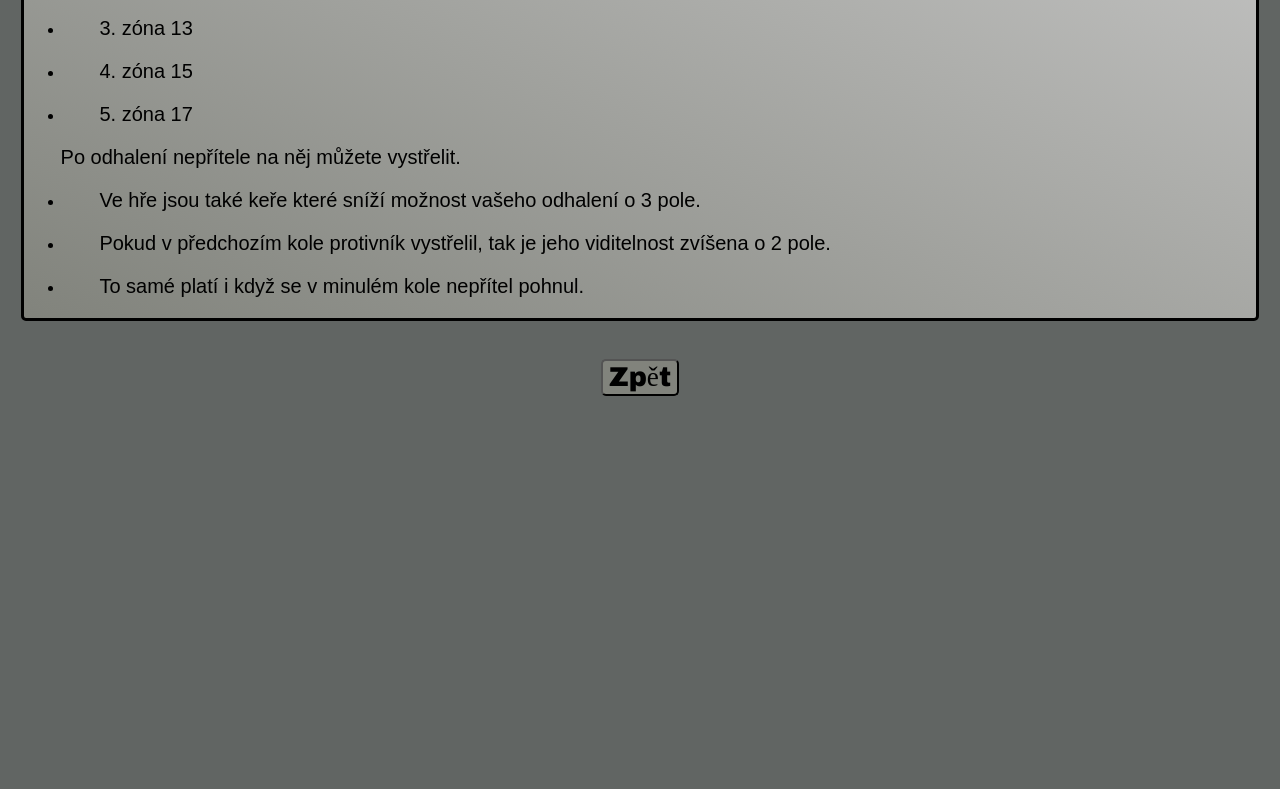
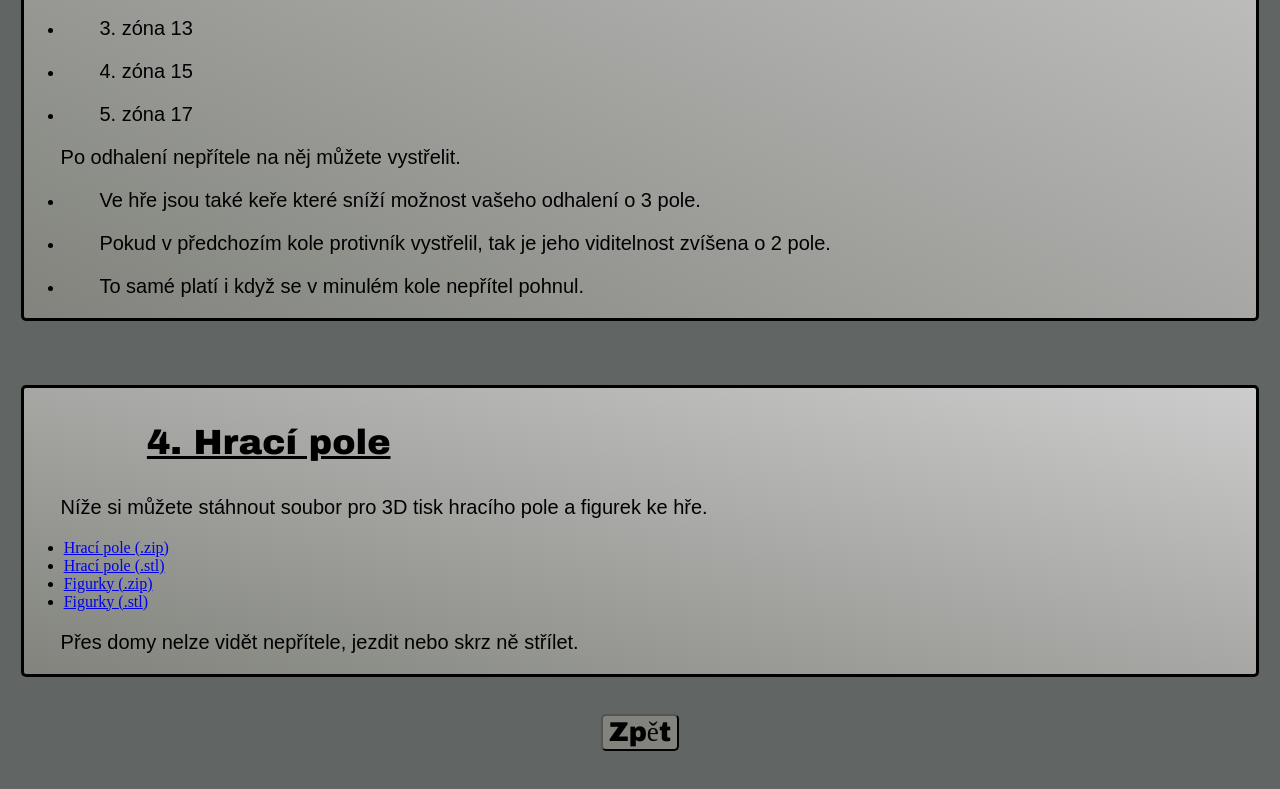
Before and after one commit to JohnRogersJunior/Project-Cheetah, a plain HTML site: page Pravidla.html in a window 1280 px wide. Shown: the part 1714-2503 px from the top of the page. Before the commit the page ends 2156 px from the top, so only its background shows below. Drawn offline with Linux system fonts and the light colour scheme.

Commit message:
Pravidla.html

```diff
--- a/Pravidla.html
+++ b/Pravidla.html
@@ -62,6 +62,23 @@
             <li><p class="text-in-tutorial">Pokud v předchozím kole protivník vystřelil, tak je jeho viditelnost zvíšena o 2 pole.</p></li>
             <li><p class="text-in-tutorial">To samé platí i když se v minulém kole nepřítel pohnul.</p></li>
         </ul></div>
+        <div class="ramecek" id="gradient-ramecku">
+        <p class="podnadpis">
+            <u>4. Hrací pole</u>
+        </p>
+        <p class="text-in-tutorial">
+            Níže si můžete stáhnout soubor pro 3D tisk hracího pole a figurek ke hře.
+        </p>
+        <ul class="seznam">
+            <li><a class="text-for-download" href="hrací-pole-2.0.zip" download="Hrací-Pole.zip">Hrací pole (.zip)</a></li>
+            <li><a class="text-for-download" href="hrací-pole-2.0.stl" download="Hrací-Pole.stl">Hrací pole (.stl)</a></li>
+            <li><a class="text-for-download" href="domy+figurky.zip" download="Figurky.zip">Figurky (.zip)</a></li>
+            <li><a class="text-for-download" href="domy+figurky.stl" download="Figurky.zip">Figurky (.stl)</a></li>
+        </ul>
+        <p class="text-in-tutorial">
+            Přes domy nelze vidět nepřítele, jezdit nebo skrz ně střílet.
+        </p>
+        </div>
         <a href="index.html"><div class="center"><button class="back-buttons">Zpět</button></div></a>
     </body>
 </html>
```
